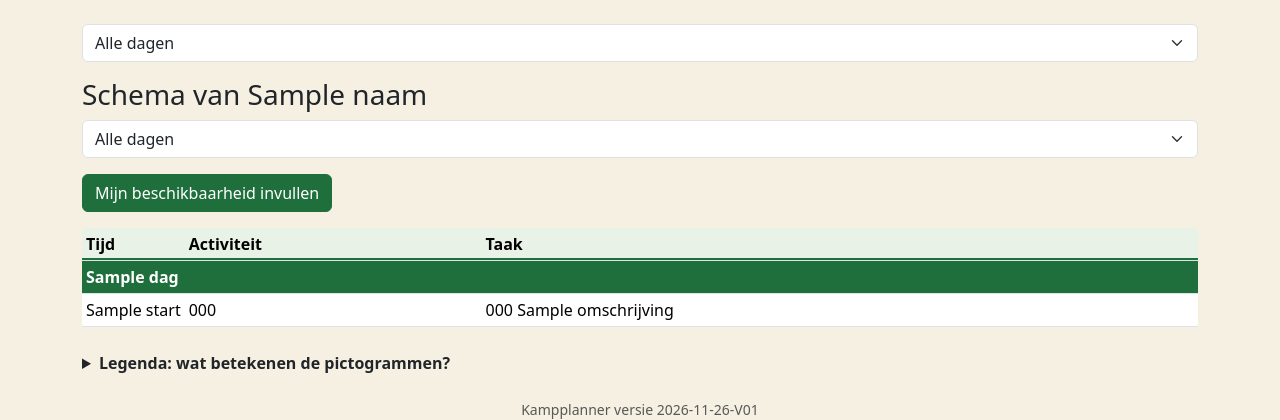
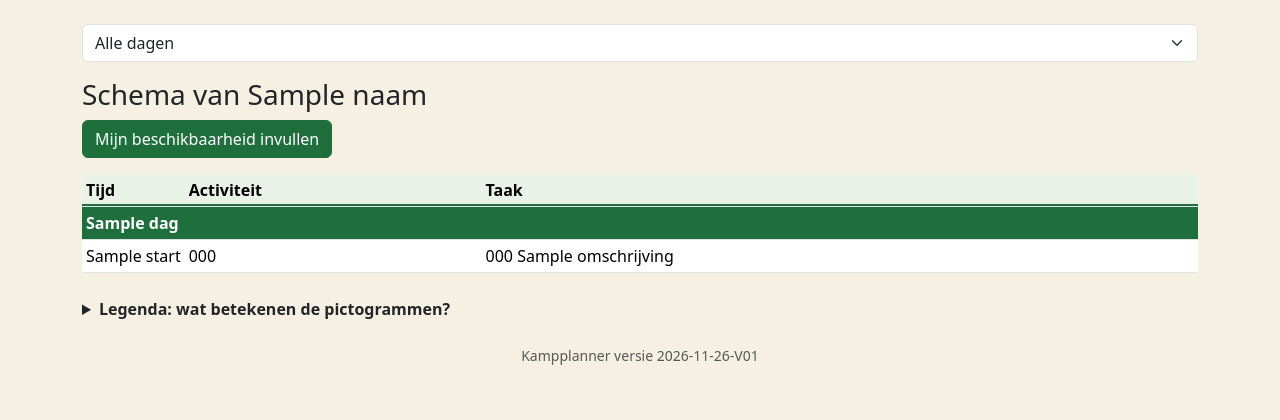
Before and after one commit to explorers567-tech/Kampplanner, a Flask app: template templates/persoonlijk.html in a window 1280 px wide. Shown: the part 60-480 px from the top of the page. Run offline with Flask 3, Linux system fonts and the light colour scheme; data comes from the database, SQL or seed files in the repository; both versions use the stored data as it was after the commit; the template is opened without the code that fills it: most values are stand-ins (such as "Sample title", 1, 10 or a date in 2020).

Commit message:
26-11 dubbeling verwijdert

```diff
--- a/templates/persoonlijk.html
+++ b/templates/persoonlijk.html
@@ -15,19 +15,6 @@
 </form>
 
 <h1 class="h3">Schema van {{ persoon["naam"] }}</h1>
-
-<form method="get" class="mb-3">
-    <select name="dag" class="form-select" onchange="this.form.submit()">
-        <option value="">Alle dagen</option>
-
-        {% for dag in dagen %}
-            <option value="{{ dag }}"
-                    {% if dag == gekozen_dag %}selected{% endif %}>
-                {{ dag }}
-            </option>
-        {% endfor %}
-    </select>
-</form>
 
 <a class="btn btn-success mb-3" href="/invoer">Mijn beschikbaarheid invullen</a>
 
```
Also changed, not shown: data/kampplanner.db (added).
